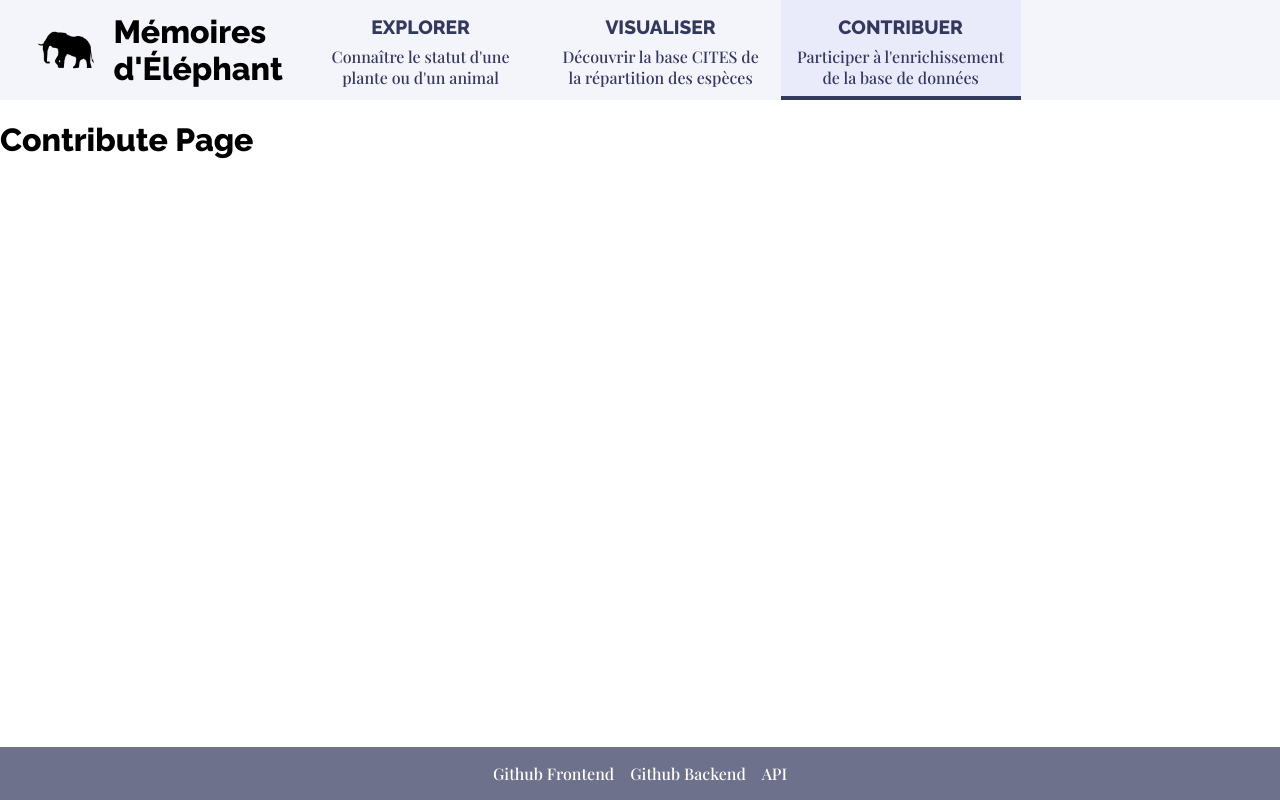
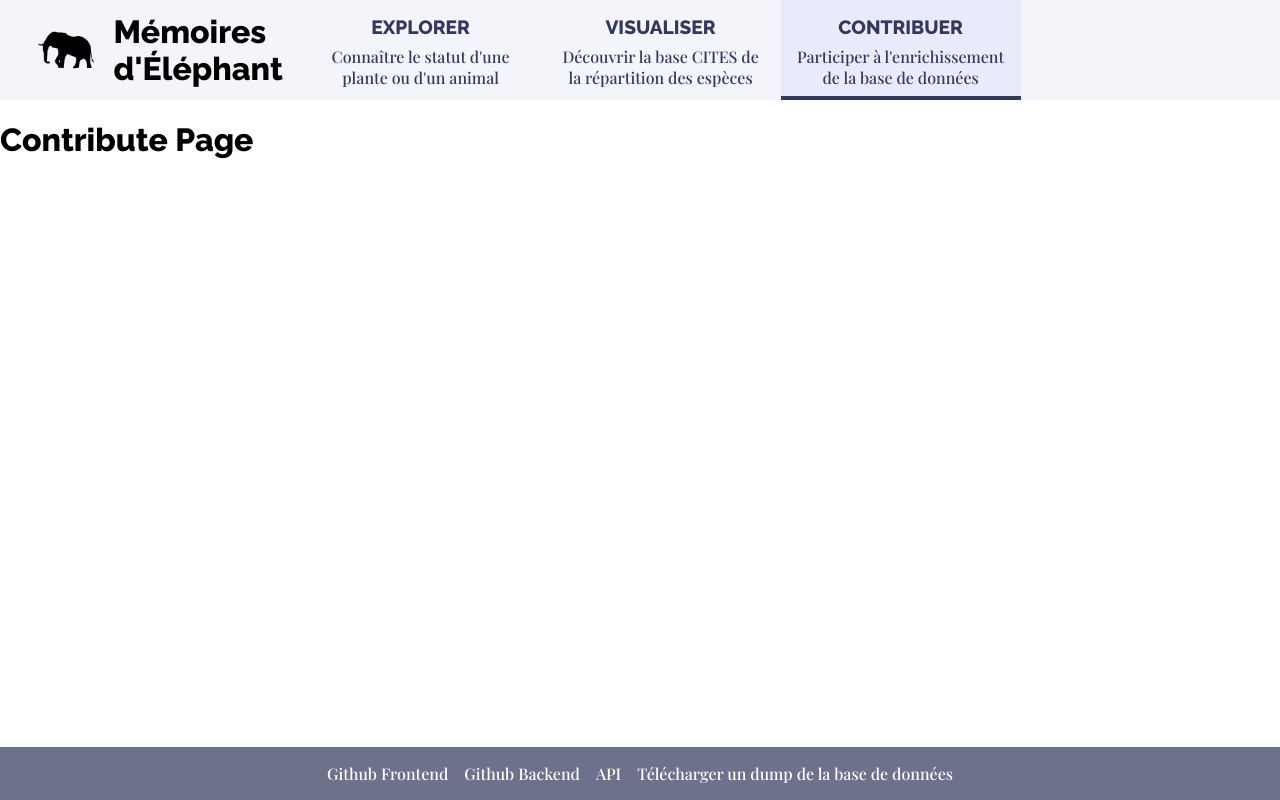
Before and after one commit to WildCodeSchool/remotefr-js-0920-p3-okf-cites-front, a React (Create React App) app: page /contribuer in a window 1280 px wide. Built offline with nearby package versions, Linux system fonts and the light colour scheme; a web font is replaced by a local one.

Commit message:
Add dump link to footer

```diff
--- a/src/components/Footer.jsx
+++ b/src/components/Footer.jsx
@@ -35,6 +35,16 @@ export default function Footer() {
             API
           </a>
         </li>
+        <li>
+          <a
+            className={styles.link}
+            href="http://localhost:5000/api/dump"
+            target="_blank"
+            rel="noreferrer noopener"
+          >
+            Télécharger un dump de la base de données
+          </a>
+        </li>
       </ul>
     </footer>
   );
```
